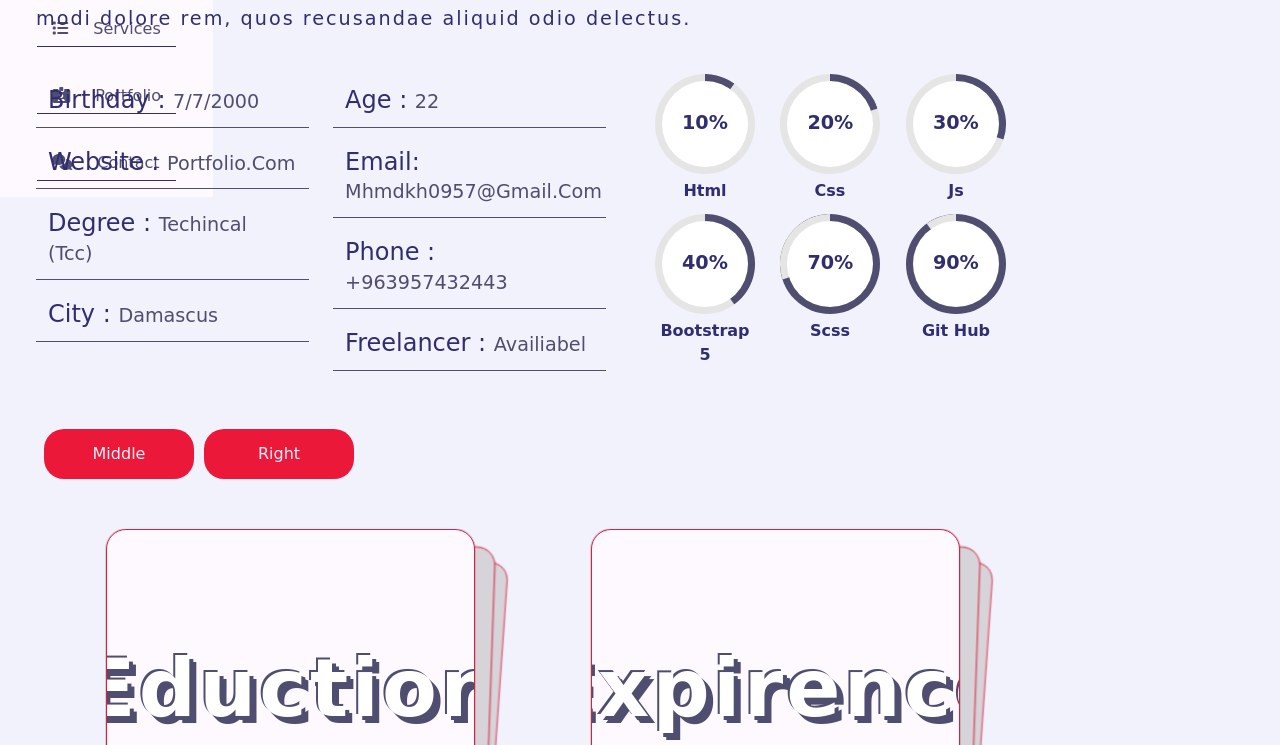
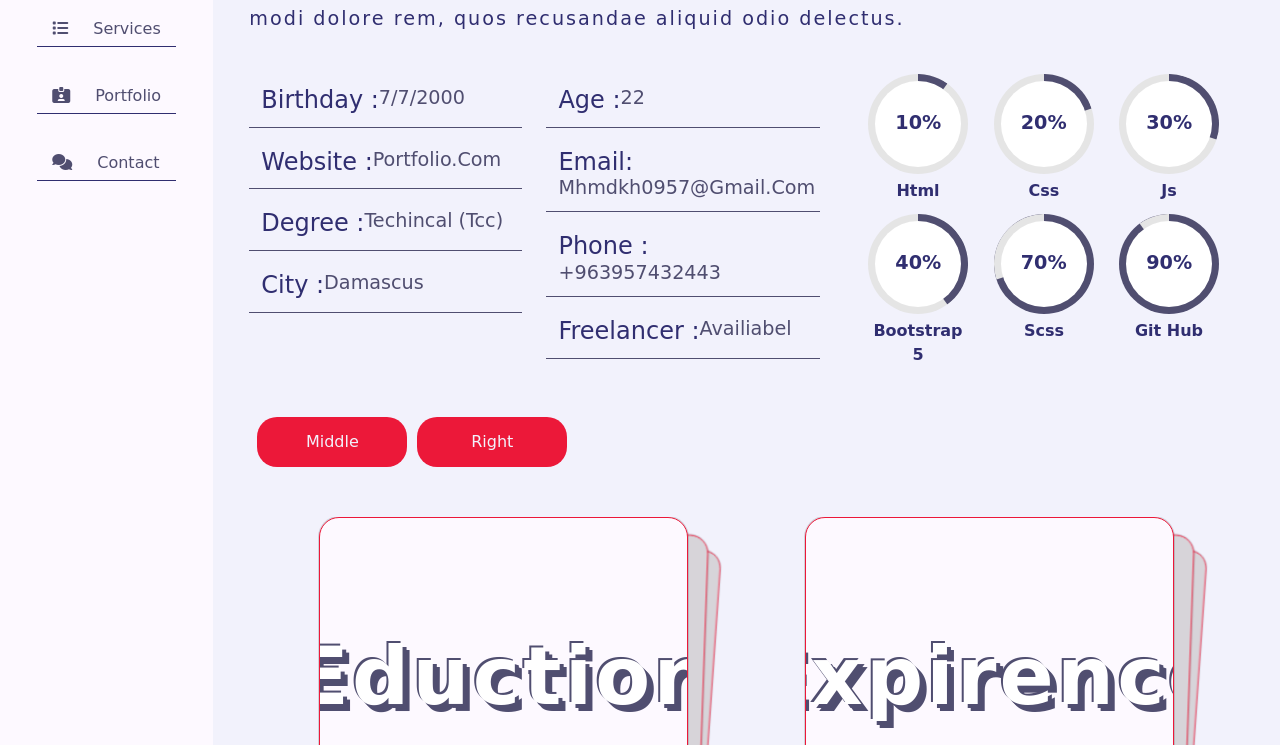
Before and after one commit to mhmdkhaz/MyProfile, a website: page about.html in a window 1280 px wide. Shown: the part 287-1032 px from the top of the page. Drawn offline with nearby package versions, Linux system fonts and the light colour scheme; a web font is replaced by a local one.

Commit message:
finish home and sidebar

```diff
--- a/about.html
+++ b/about.html
@@ -58,7 +58,7 @@
     <div class="mySidenav">
       <div class="container-fluid">
         <div class="row">
-          <div class="col-md-2 col-xl-2 sidebar position-fixed">
+          <div class="col-md-2 col-xl-2 sidebar">
             <div class="Fix">
               <span class="d-block d-lg-none" id="CloseSidebar"
                 ><i class="fa-solid fa-xmark"></i
--- a/scss/pages/_about.scss
+++ b/scss/pages/_about.scss
@@ -15,6 +15,8 @@
     .Information {
       margin-bottom: $margintp;
       h4 {
+        display: flex;
+        flex-wrap: wrap;
         font-weight: 1200;
         color: $text-black-900;
         border-bottom: 1px solid $text-black-700;
@@ -24,9 +26,6 @@
           font-weight: 500;
           font-size: $sizeP;
           color: $text-black-700;
-        }
-        @media only screen and (max-width: $widhtmobile) {
-          text-align: center;
         }
       }
       .group-button {
```
Also changed, not shown: assets/css/style.css, 1 other file.
